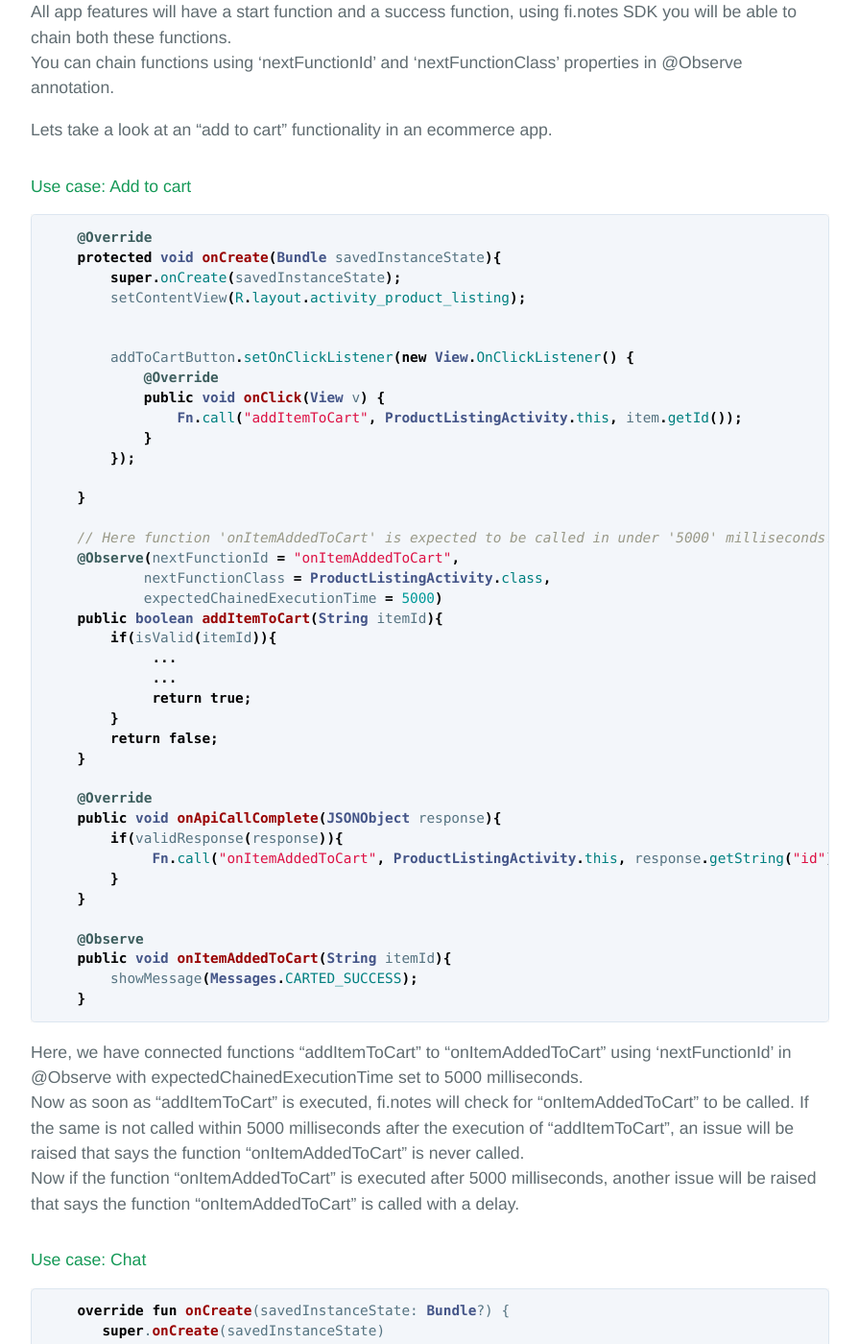
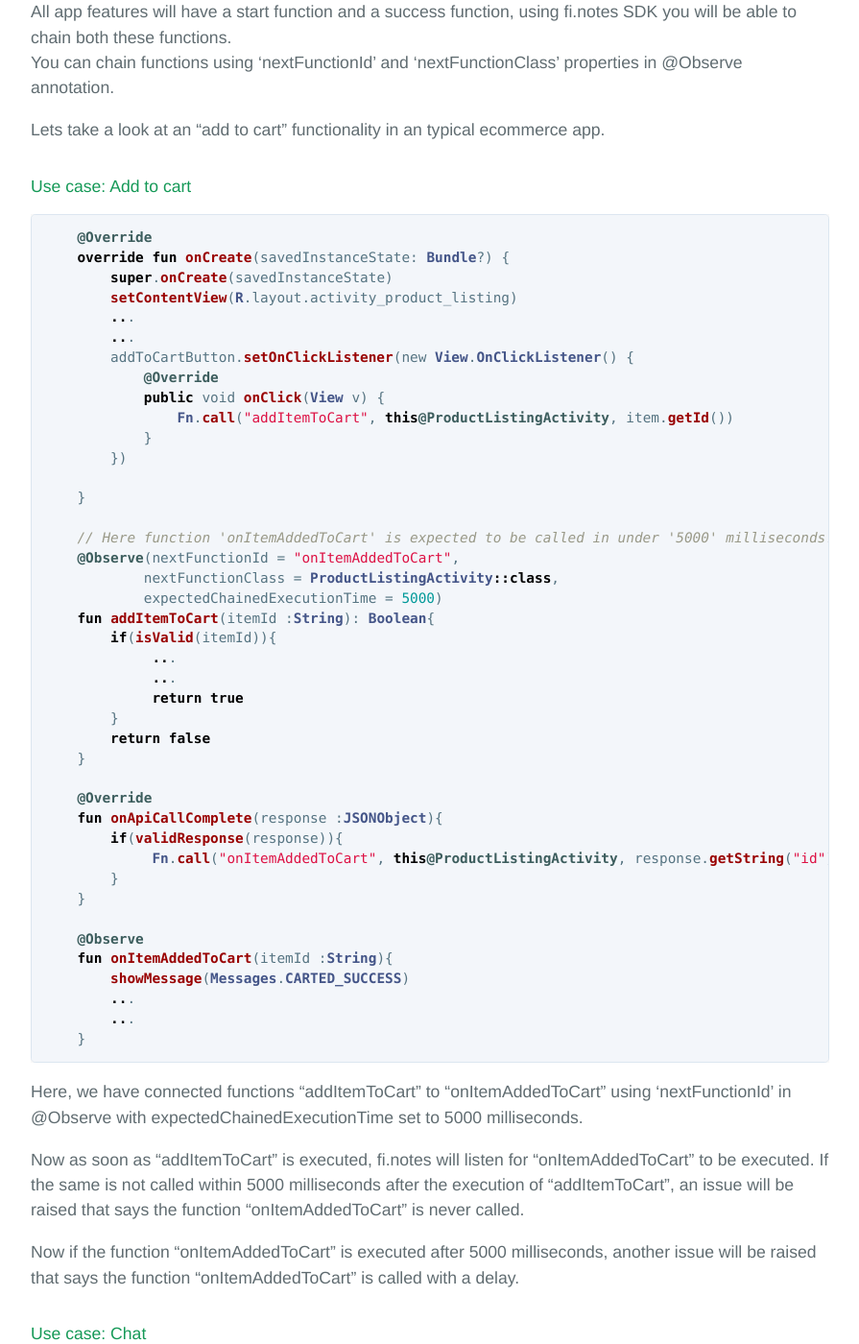
Before and after one commit to finotes/finotes.github.io, a Jekyll site: the page built from _posts/2018-02-09-kotlin-docs.md, in a window 1280 px wide and 1400 px high, scrolled down 12815 px. Shown: the whole window at 96% size, without its empty margins (192-1087 px from the left). Built offline with Jekyll 4.4.1, drawn with Linux system fonts in a browser that asks for light colours; some web fonts are replaced; some of the changed text lies outside the part shown.

Commit message:
Update 2018-02-09-kotlin-docs.md

````diff
--- a/_posts/2018-02-09-kotlin-docs.md
+++ b/_posts/2018-02-09-kotlin-docs.md
@@ -509,56 +509,60 @@ class DbUtils {
 
 ### Chained Function calls
 
-Using chained function calls, you track when a functionality in your app fails.
+Using chained function calls, you can detect when a functionality in your app fails.
 
 All app features will have a start function and a success function, using fi.notes SDK you will be able to chain both these functions.
 You can chain functions using 'nextFunctionId' and 'nextFunctionClass' properties in @Observe annotation.
 
-Lets take a look at an "add to cart" functionality in an ecommerce app.
+Lets take a look at an "add to cart" functionality in an typical ecommerce app.
 #### Use case: Add to cart
-```java
+```kotlin
     @Override
-    protected void onCreate(Bundle savedInstanceState){
-        super.onCreate(savedInstanceState);
-        setContentView(R.layout.activity_product_listing);
-
-
+    override fun onCreate(savedInstanceState: Bundle?) {
+        super.onCreate(savedInstanceState)
+        setContentView(R.layout.activity_product_listing)
+	...
+	...
 	addToCartButton.setOnClickListener(new View.OnClickListener() {
             @Override
             public void onClick(View v) {
-		Fn.call("addItemToCart", ProductListingActivity.this, item.getId());
-            }
-        });
+	    	Fn.call("addItemToCart", this@ProductListingActivity, item.getId())
+	    }
+        })
 
     }
 
     // Here function 'onItemAddedToCart' is expected to be called in under '5000' milliseconds.
     @Observe(nextFunctionId = "onItemAddedToCart",
-            nextFunctionClass = ProductListingActivity.class,
+            nextFunctionClass = ProductListingActivity::class,
 	    expectedChainedExecutionTime = 5000)
-    public boolean addItemToCart(String itemId){
+    fun addItemToCart(itemId :String): Boolean{
 	if(isValid(itemId)){
 	     ...
 	     ...
-	     return true;
+	     return true
 	}
-	return false;
+	return false
     }
 
     @Override
-    public void onApiCallComplete(JSONObject response){
+    fun onApiCallComplete(response :JSONObject){
 	if(validResponse(response)){
-	     Fn.call("onItemAddedToCart", ProductListingActivity.this, response.getString("id"));
+	     Fn.call("onItemAddedToCart", this@ProductListingActivity, response.getString("id"))
 	}
     }
 
     @Observe
-    public void onItemAddedToCart(String itemId){
-	showMessage(Messages.CARTED_SUCCESS);
+    fun onItemAddedToCart(itemId :String){
+	showMessage(Messages.CARTED_SUCCESS)
+	...
+	...
     }
 ```
 Here, we have connected functions "addItemToCart" to "onItemAddedToCart" using 'nextFunctionId' in @Observe with expectedChainedExecutionTime set to 5000 milliseconds.
-Now as soon as "addItemToCart" is executed, fi.notes will check for "onItemAddedToCart" to be called. If the same is not called within 5000 milliseconds after the execution of "addItemToCart", an issue will be raised that says the function "onItemAddedToCart" is never called.
+
+Now as soon as "addItemToCart" is executed, fi.notes will listen for "onItemAddedToCart" to be executed. If the same is not called within 5000 milliseconds after the execution of "addItemToCart", an issue will be raised that says the function "onItemAddedToCart" is never called.
+
 Now if the function "onItemAddedToCart" is executed after 5000 milliseconds, another issue will be raised that says the function "onItemAddedToCart" is called with a delay.
 
 #### Use case: Chat
````
